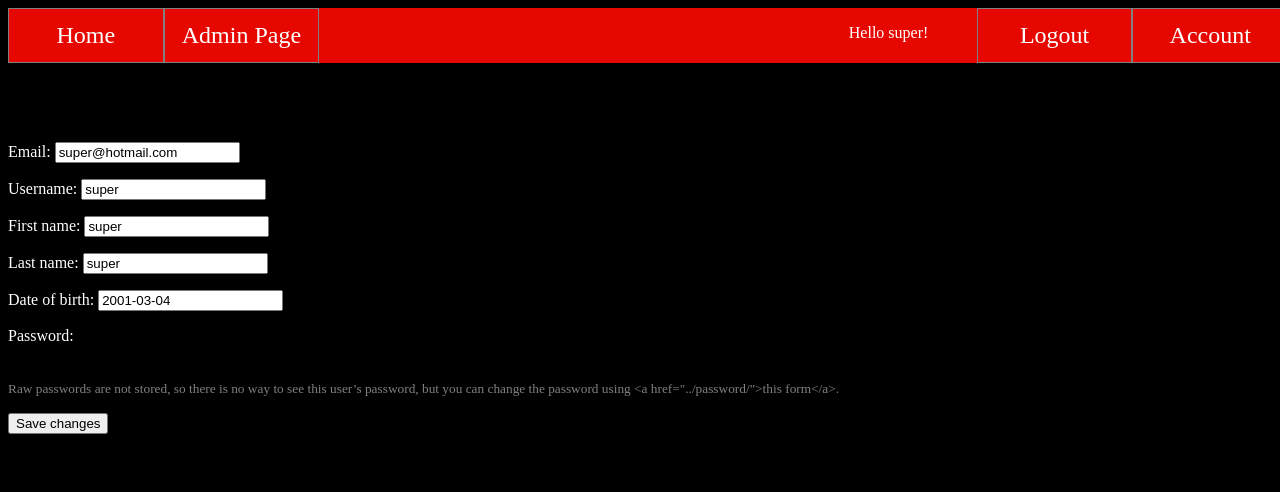
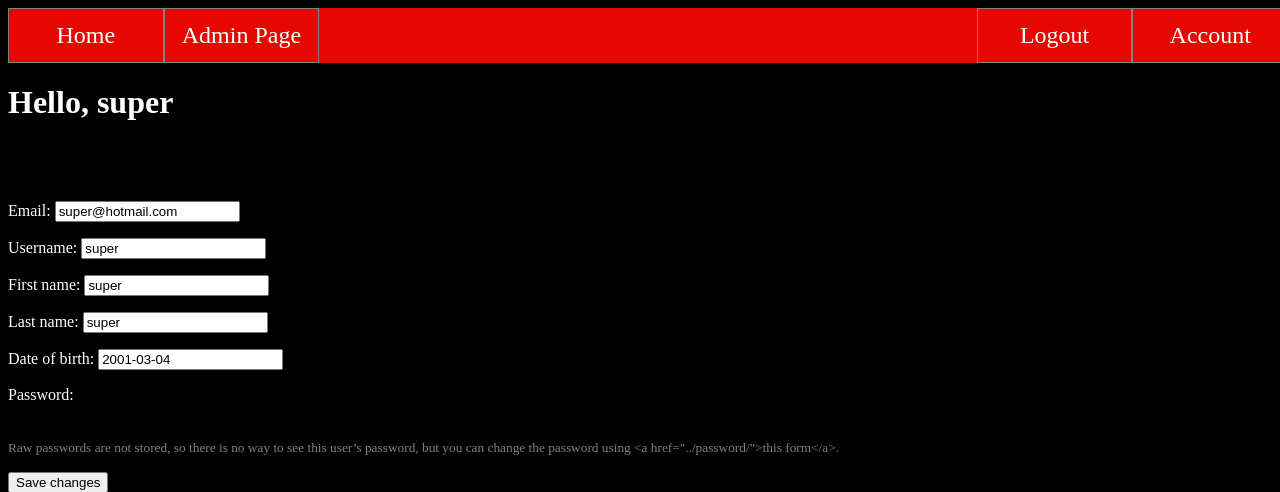
Before and after one commit to DanielSimonChin/garage-sale-website, a Django app: page /account/ in a window 1280 px wide. Shown: the top 492 px of the page. Run offline with Django 3.2, Linux system fonts and the light colour scheme; a user stored in the database is signed in; parts of the project's set-up code (start-up, migrations or seed data) failed here and were passed over.

Commit message:
almost done updating user account, need to do image uploads

```diff
--- a/authentication/static/authentication/style.css
+++ b/authentication/static/authentication/style.css
@@ -25,15 +25,6 @@ p
 section
 {
 	width:100%;
-}
-
-.comment
-{
-	color:white;
-	width:100%;
-	padding:1%;
-	margin-top:1%;
-
 }
 
 .itemDetail
--- a/authentication/templates/authentication/base.html
+++ b/authentication/templates/authentication/base.html
@@ -14,8 +14,7 @@
 
     			{% if user.is_authenticated %}
         			<a class="signIn" href="{% url 'account' %}">Account</a>
-            		<a class="signIn" href="{% url 'logout' %}"> Logout </a>
-                	<p class="signIn">Hello {{user.username}}!</p>
+            		<a class="signIn" href="{% url 'logout' %}"> Logout</a>
             		{% if user.is_admin or user.is_superuser %}
                         <a class="home" href="/admin"> Admin Page </a>
                     {% endif %}
@@ -24,6 +23,11 @@
                     <a class="signIn" href="{% url 'login' %}">Login</a>
                 {% endif %}
 			</div>
+
+			{% if user.is_authenticated %}
+    			<h1><a>Hello, {{user.username}} </a></h1>
+			{% endif %}
+
 		</header>
 	{% block content %}
 
```
Also changed, not shown: db.sqlite3.
